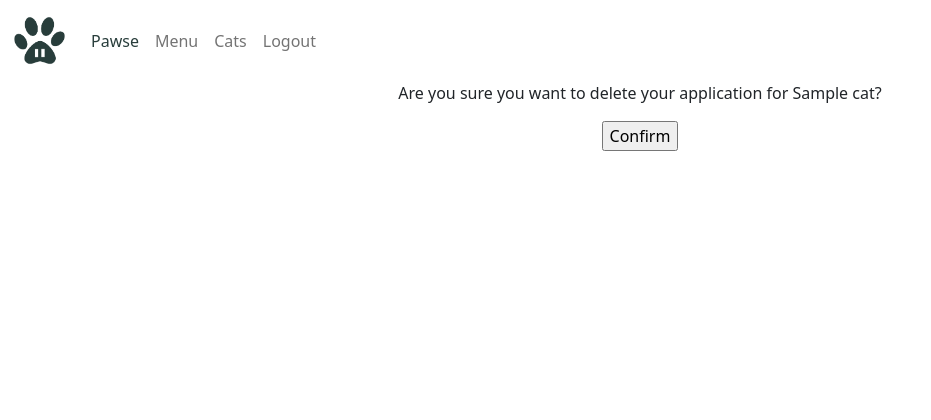
After one commit to hashtag-squirrel/pawse, a Django app: page /cats/application/1/delete in a window 1280 px wide. The commit adds this page. Shown: the top 420 px of the page, without its empty margins (0-931 px from the left). Run offline with Django 3.2, Linux system fonts and the light colour scheme; a user stored in the database is signed in; tables that the repository leaves empty hold one stand-in row (values such as "Sample post"); some libraries are stand-ins or nearby versions.

Commit message:
Add delete application functionality

```diff
--- a/cats/urls.py
+++ b/cats/urls.py
@@ -1,10 +1,12 @@
 from django.urls import path
-from cats.views import CatsView, CatApplicationView, CatApplicationEditView
+from cats.views import CatsView, CatApplicationView, CatApplicationEditView, CatApplicationDeleteView
 
 urlpatterns = [
     path('', CatsView.as_view(), name='cats'),
     path('application/<slug:slug>', CatApplicationView.as_view(),
          name='cat-application'),
     path('application/<pk>/edit', CatApplicationEditView.as_view(),
-         name='edit-application')
+         name='edit-application'),
+    path('application/<pk>/delete', CatApplicationDeleteView.as_view(),
+         name='delete-application')
 ]
--- a/cats/views.py
+++ b/cats/views.py
@@ -72,3 +72,20 @@ class CatApplicationEditView(generic.UpdateView):
     def form_valid(self, form):
         form.instance.user = self.request.user
         return super(CatApplicationEditView, self).form_valid(form)
+
+
+@method_decorator(login_required, name='dispatch')
+class CatApplicationDeleteView(generic.DeleteView):
+
+    model = CatApplication
+    context_object_name = 'application'
+    fields = ['application_text', 'cat']
+
+    template_name = 'cat-application-delete.html'
+
+    def get_success_url(self):
+        return reverse('cats')
+
+    def form_valid(self, form):
+        form.instance.user = self.request.user
+        return super(CatApplicationDeleteView, self).form_valid(form)
--- /dev/null
+++ b/templates/cat-application-delete.html
@@ -0,0 +1,23 @@
+{% extends "base.html" %}
+
+{% load static %}
+
+{% load crispy_forms_tags %}
+
+{% block content %}
+
+
+<form method="post">{% csrf_token %}
+    <div class="container-fluid">
+        <div class="row">
+            <div class="text-center">
+    <p>Are you sure you want to delete your application for {{ application.cat }}?</p>
+    {{ form|crispy }}
+    <input type="submit" value="Confirm" class="mx-auto">
+</div>
+</div>
+</div>
+</form>
+
+
+{% endblock %}
--- a/templates/cat-application.html
+++ b/templates/cat-application.html
@@ -14,7 +14,7 @@
 
     <div class="container-fluid">
         <div class="row">
-            <div class="col">
+            <div class="col col-sm-10 col-md-8 col-lg-6 mx-auto">
                 <h4 class="text-center">Application for {{ slug|title }}</h4>
             </div>
         </div>
```
Also changed, not shown: templates/cats.html (+9 -2 lines).
